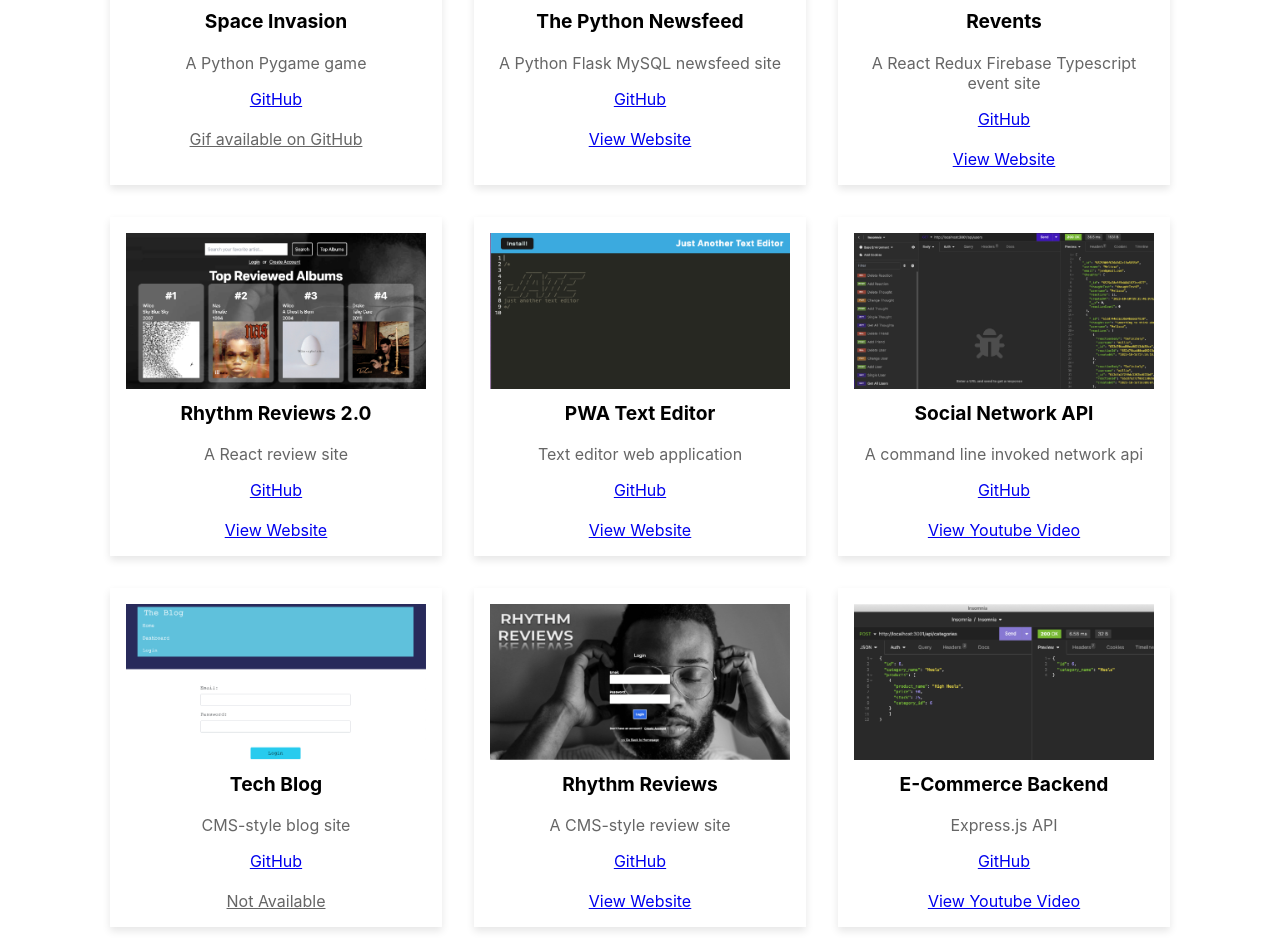
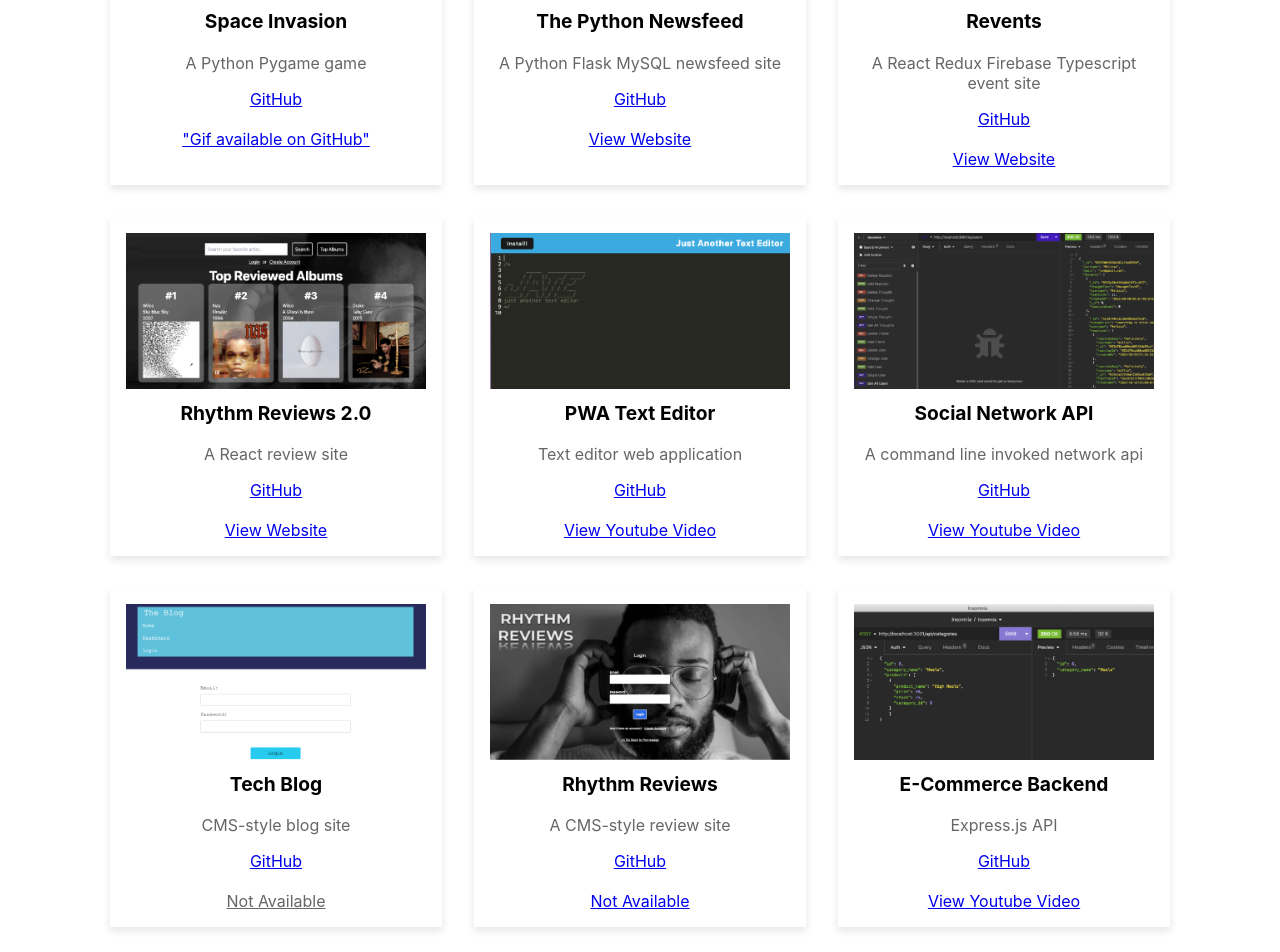
Before and after one commit to jenstem/react-portfolio, a React (Create React App) app: page / in a window 1280 px wide. Shown: the part 4220-5172 px from the top of the page. Built offline with nearby package versions, Linux system fonts and the light colour scheme.

Commit message:
Revise links to projects + youtube videos

```diff
--- a/src/Pages/projects.js
+++ b/src/Pages/projects.js
@@ -67,14 +67,14 @@ const projectData = [
     { title: 'Web Scraper - Stock Market', description: 'A Python Web Scraper App', imageUrl: StockMarket, url: <a href="https://github.com/jenstem/web-scraper-stock-market">GitHub</a>, site: <a href="https://github.com/jenstem/web-scraper-stock-market">Image available on GitHub</a> },
     { title: 'Web Scraper - Retail Site', description: 'A Python Web Scraper App', imageUrl: Retail, url: <a href="https://github.com/jenstem/web-scraper-retail-site">GitHub</a>, site: <a href="https://github.com/jenstem/web-scraper-retail-site">Image available on GitHub</a> },
     { title: 'Python Desktop Cleaner', description: 'An Automated Python Desktop Cleaner', imageUrl: Cleaner, url: <a href="https://github.com/jenstem/python-desktop-cleaner">GitHub</a>, site: <a href="https://github.com/jenstem/python-desktop-cleaner">Gif available on GitHub</a> },
-    { title: 'Space Invasion', description: 'A Python Pygame game', imageUrl: SpaceInvasion, url: <a href="https://github.com/jenstem/space_invasion">GitHub</a>, site: "Gif available on GitHub" },
+    { title: 'Space Invasion', description: 'A Python Pygame game', imageUrl: SpaceInvasion, url: <a href="https://github.com/jenstem/space_invasion">GitHub</a>, site: <a href="https://github.com/jenstem/space_invasion">"Gif available on GitHub"</a> },
     { title: 'The Python Newsfeed', description: 'A Python Flask MySQL newsfeed site', imageUrl: Newsfeed, url: <a href="https://github.com/jenstem/the-python-newsfeed">GitHub</a>, site: <a href="https://the-python-newsfeed-aebfc671fd04.herokuapp.com/">View Website</a> },
     { title: 'Revents', description: 'A React Redux Firebase Typescript event site', imageUrl: Revents, url: <a href="https://github.com/jenstem/react-portfolio">GitHub</a>, site: <a href="https://revents-2023-6b66b.firebaseapp.com/events">View Website</a> },
     { title: 'Rhythm Reviews 2.0', description: 'A React review site', imageUrl: RhythmReviews2, url: <a href="https://github.com/group2-project3/rhythm-reviews-2.0">GitHub</a>, site: <a href="https://rhythm-reviews-v2-a30efa7f58da.herokuapp.com/">View Website</a> },
-    { title: 'PWA Text Editor', description: 'Text editor web application', imageUrl: PWA, url: <a href="https://github.com/jenstem/pwa-text-editor">GitHub</a>, site: <a href="https://hidden-ocean-30849-b1dc3b32b941.herokuapp.com/">View Website</a> },
+    { title: 'PWA Text Editor', description: 'Text editor web application', imageUrl: PWA, url: <a href="https://github.com/jenstem/pwa-text-editor">GitHub</a>, site: <a href="https://www.youtube.com/shorts/yxEn1dpDuZo">View Youtube Video</a> },
     { title: 'Social Network API', description: 'A command line invoked network api', imageUrl: SocialNetwork, url: <a href='https://github.com/jenstem/social-network-api'>GitHub</a>, site: <a href="https://www.youtube.com/watch?v=5fiwiHfIDHg">View Youtube Video</a> },
     { title: 'Tech Blog', description: 'CMS-style blog site', imageUrl: TechBlog, url: <a href="https://github.com/jenstem/tech-blog">GitHub</a>, site: "Not Available" },
-    { title: 'Rhythm Reviews', description: 'A CMS-style review site', imageUrl: RhythmReviews, url: <a href="https://github.com/group7-project2/rhythm-reviews">GitHub</a>, site: <a href="https://rhythm-reviews-8a43a75413f9.herokuapp.com/">View Website</a> },
+    { title: 'Rhythm Reviews', description: 'A CMS-style review site', imageUrl: RhythmReviews, url: <a href="https://github.com/group7-project2/rhythm-reviews">GitHub</a>, site: <a href="https://rhythm-reviews-8a43a75413f9.herokuapp.com/">Not Available</a> },
     { title: 'E-Commerce Backend', description: 'Express.js API', imageUrl: ECommerceBackend, url: <a href="https://github.com/jenstem/e-commerce-backend">GitHub</a>, site: <a href="https://www.youtube.com/watch?v=3DmoPdavAnE">View Youtube Video</a> },
     { title: 'Employee Tracker', description: 'Command line application', imageUrl: EmployeeTracker, url: <a href="https://github.com/jenstem/employee-tracker">GitHub</a>, site: <a href="https://www.youtube.com/watch?v=RX8-YfCXom0&t=1s">View Youtube Video</a> },
     { title: 'Weather Dashboard', description: 'JavaScript Weather Forecast app', imageUrl: Weather, url: <a href="https://github.com/jenstem/weather-dashboard">GitHub</a>, site: <a href="https://jenstem.github.io/weather-dashboard/">View Website</a> },
```
